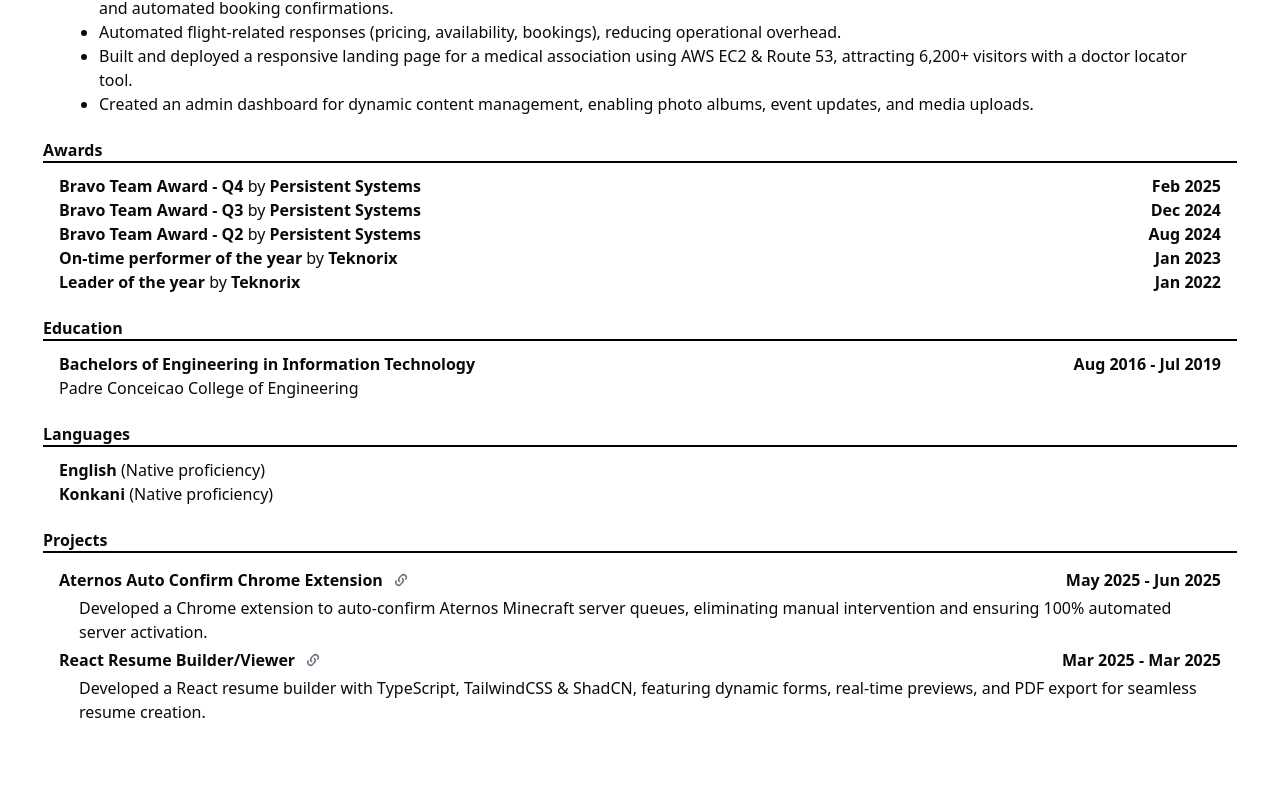
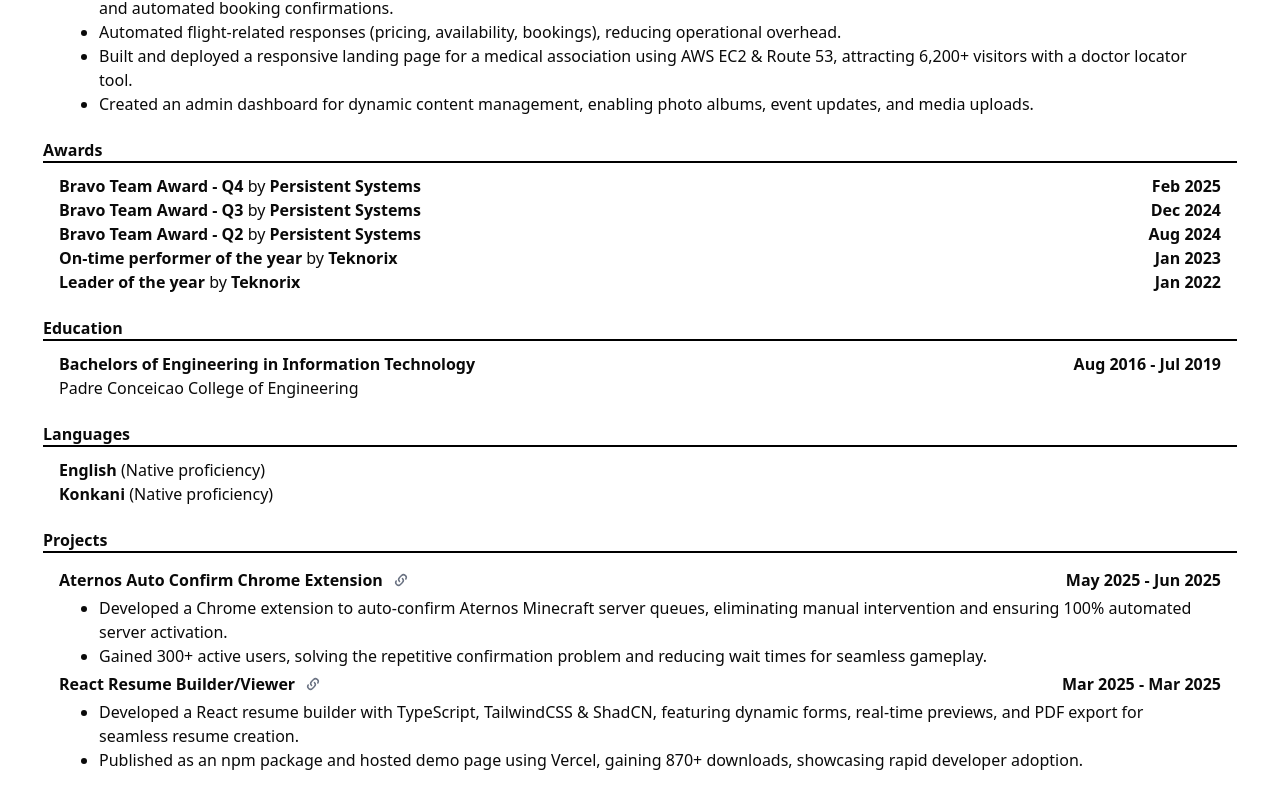
Before and after one commit to PrinoyDcosta/react-resume-viewer, a React (Vite) app: page / in a window 1280 px wide. Shown: the part 751-1560 px from the top of the page. Built offline with nearby package versions, Linux system fonts and the light colour scheme.

Commit message:
Added bullets for project section

```diff
--- a/src/components/common/constants/section-consts.ts
+++ b/src/components/common/constants/section-consts.ts
@@ -54,7 +54,7 @@ export interface IProject {
     projectUrl: string
     dateFrom: string
     dateTo: string
-    description: string // need to use tailwind richtexteditor
+    description: string[] // need to use tailwind richtexteditor
 }
 
 
--- a/src/components/resume-sections/sections/projects/ProjectsFormFields.tsx
+++ b/src/components/resume-sections/sections/projects/ProjectsFormFields.tsx
@@ -4,6 +4,7 @@ import DatePicker from 'antd/es/date-picker'
 import dayjs from "dayjs"
 import { FC } from "react"
 import { IProject } from "../../../common/constants/section-consts"
+import InputList from '../../../common/components/InputList/InputList'
 
 export interface IProjectFormFieldProps {
     field?: IProject,
@@ -73,7 +74,8 @@ const ProjectFormFields: FC<IProjectFormFieldProps> = ({
                     rules={[{ required: true, message: 'Please enter the description!' }]}
                     initialValue={field.description}
                 >
-                    <Input placeholder="Enter project description"/>
+                    {/* <Input placeholder="Enter project description"/> */}
+                    <InputList />
                 </Form.Item>
     </>
 }
--- a/src/components/resume-sections/sections/projects/ProjectsViewer.tsx
+++ b/src/components/resume-sections/sections/projects/ProjectsViewer.tsx
@@ -27,8 +27,15 @@ const ProjectsViewer: FC<ProjectsViewerProps> = ({
                                 </div>
                                 <h4 className="font-semibold">{item.dateFrom}&nbsp;-&nbsp;{!isEmpty(item.dateTo) ? item.dateTo : 'present'}</h4>
                             </div>
-                            <div className='flex px-5'>
+                            {/* <div className='flex px-5'>
                                 <p>{item.description}</p>
+                            </div> */}
+                            <div className='px-10 pr-5'>
+                                <ul className="list-disc">
+                                    {
+                                        item.description.map(line => <li>{line}</li>)
+                                    }
+                                </ul>
                             </div>
                         </>))
                     }
--- a/src/lib/data.ts
+++ b/src/lib/data.ts
@@ -135,14 +135,20 @@ import { IAwards, IEducation, IHeader, ILanguage, IProject, ISkills, IWorkExperi
         "projectUrl": "https://github.com/PrinoyDcosta/aternos-auto-confirm-extension",
         "dateFrom": "May 2025",
         "dateTo": "Jun 2025",
-        "description": "Developed a Chrome extension to auto-confirm Aternos Minecraft server queues, eliminating manual intervention and ensuring 100% automated server activation.",
+        "description": [
+            "Developed a Chrome extension to auto-confirm Aternos Minecraft server queues, eliminating manual intervention and ensuring 100% automated server activation.",
+            "Gained 300+ active users, solving the repetitive confirmation problem and reducing wait times for seamless gameplay."
+        ],
     },
     {
         "projectTitle": "React Resume Builder/Viewer",
         "projectUrl": "https://github.com/PrinoyDcosta/react-resume-viewer",
         "dateFrom": "Mar 2025",
         "dateTo": "Mar 2025",
-        "description": "Developed a React resume builder with TypeScript, TailwindCSS & ShadCN, featuring dynamic forms, real-time previews, and PDF export for seamless resume creation.",
+        "description": [
+            "Developed a React resume builder with TypeScript, TailwindCSS & ShadCN, featuring dynamic forms, real-time previews, and PDF export for seamless resume creation.",
+            "Published as an npm package and hosted demo page using Vercel, gaining 870+ downloads, showcasing rapid developer adoption."
+        ],
     }]
 
     const headerData: IHeader[] = [{
```
